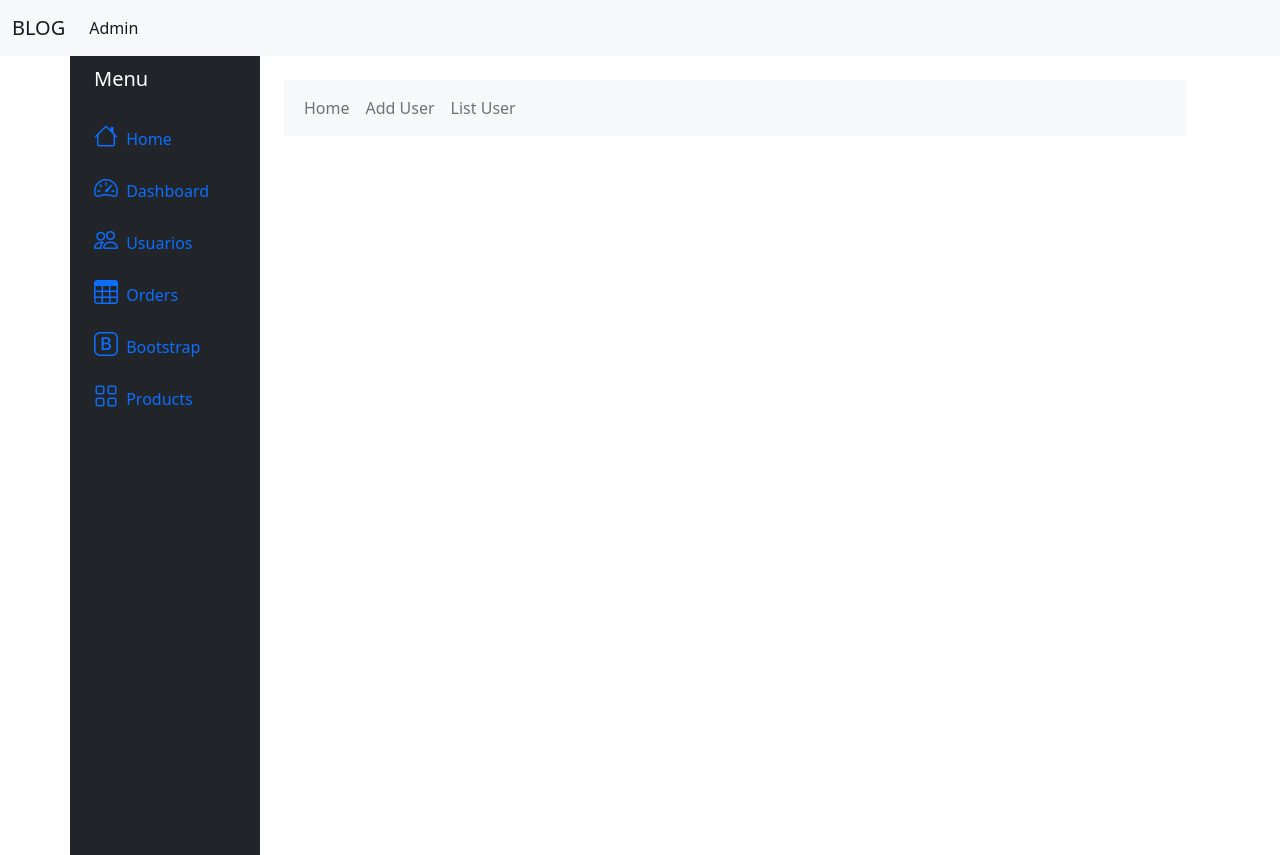
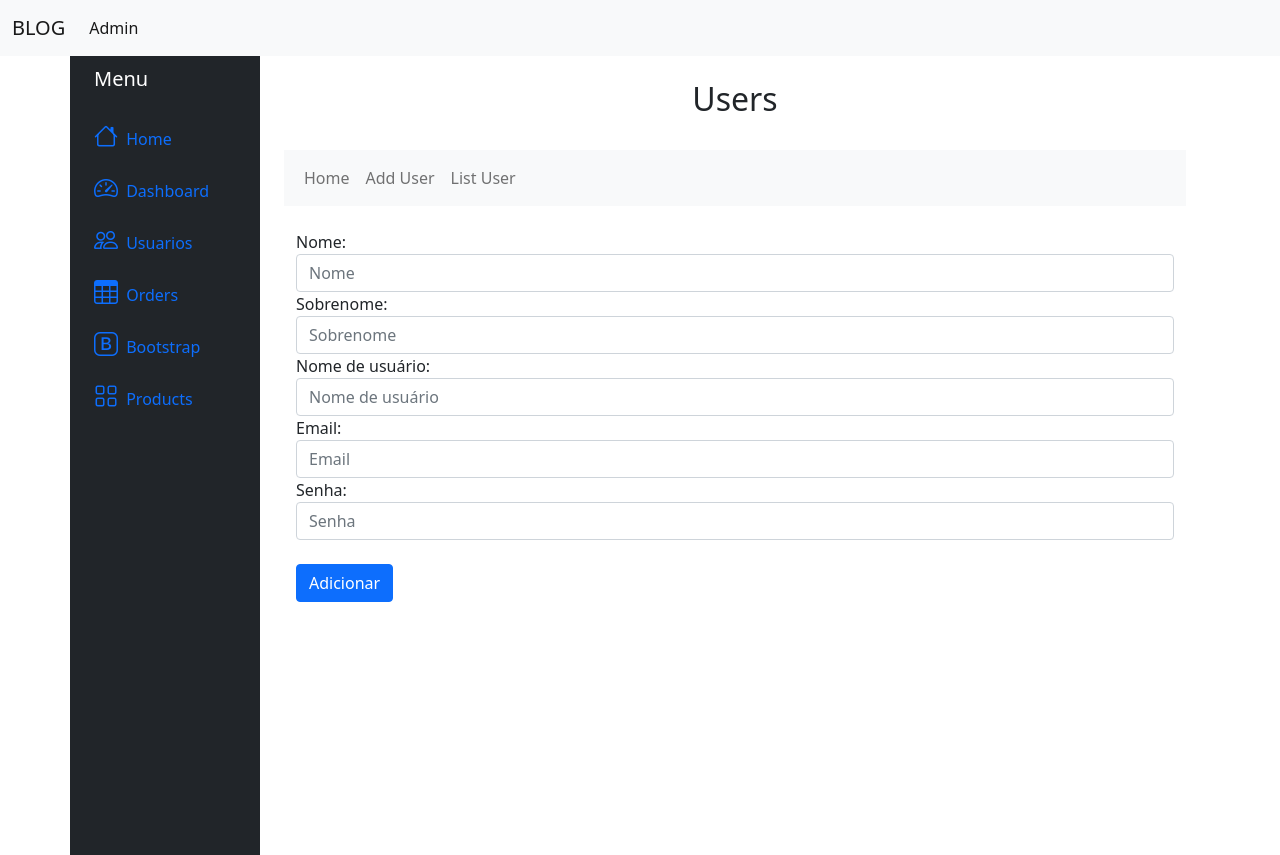
Before and after one commit to jacksonsr451/blog, a Django app: page /admin/users/users/add/ in a window 1280 px wide. Shown: the top 855 px of the page. Run offline with Django 4.2, Linux system fonts and the light colour scheme; some libraries are stand-ins or nearby versions.

Commit message:
Refactoring: update routes by users

```diff
--- a/users/templates/editors/header_content_editor.html
+++ b/users/templates/editors/header_content_editor.html
@@ -1,3 +1,4 @@
+<h2 class="mt-4" align="center">Editors</h2>
 <nav class="navbar navbar-expand-lg navbar-light bg-light mt-4 mb-4">    </button>
   <div class="collapse navbar-collapse" id="conteudoNavbarSuportado">
     <ul class="navbar-nav mr-auto">
--- a/users/templates/users/add_user.html
+++ b/users/templates/users/add_user.html
@@ -17,7 +17,32 @@
 <div class="container">
     <div class="row">
         {% include 'users/header_content_user.html' %}
-        <!-- TODO: include introduction by users in template -->
+        <div class="form-group">
+            <form action="{% url 'insert_user' %}" method="POST">
+                {% csrf_token %}
+                <div class="form-group">
+                    <label for="name">Nome:</label>
+                    <input type="text" class="form-control" id="name" name="name" placeholder="Nome" required>
+                </div>
+                <div class="form-group">
+                    <label for="last_name">Sobrenome:</label>
+                    <input type="text" class="form-control" id="last_name" name="last_name" placeholder="Sobrenome" required>
+                </div>
+                <div class="form-group">
+                    <label for="username">Nome de usuário:</label>
+                    <input type="text" class="form-control" id="username" name="username" placeholder="Nome de usuário" required>
+                </div>
+                <div class="form-group">
+                    <label for="email">Email:</label>
+                    <input type="email" class="form-control" id="email" name="email" placeholder="Email" required>
+                </div>
+                <div class="form-group">
+                    <label for="password">Senha:</label>
+                    <input type="password" class="form-control" id="password" name="password" placeholder="Senha" required>
+                </div>
+                <button type="submit" class="btn btn-primary mt-4">Adicionar</button>
+            </form>
+        </div>
     </div>
 </div>
 {% endblock %}
--- a/users/templates/users/header_content_user.html
+++ b/users/templates/users/header_content_user.html
@@ -1,4 +1,6 @@
-<nav class="navbar navbar-expand-lg navbar-light bg-light mt-4 mb-4">    </button>
+<h2 class="mt-4" align="center">Users</h2>
+<nav class="navbar navbar-expand-lg navbar-light bg-light mt-4 mb-4">
+    </button>
     <div class="collapse navbar-collapse" id="conteudoNavbarSuportado">
         <ul class="navbar-nav mr-auto">
             <li class="nav-item active">
```
Also changed, not shown: users/templates/users/list_user.html (+23 -1 lines). Lines whose indentation alone changed are shown as unchanged.
